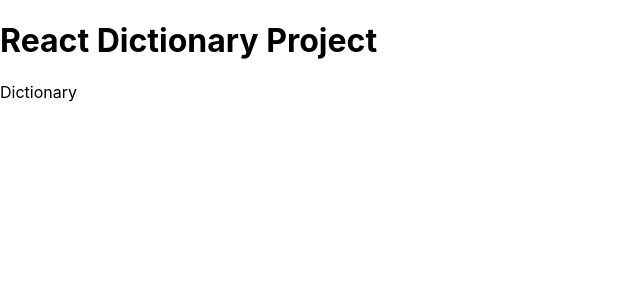
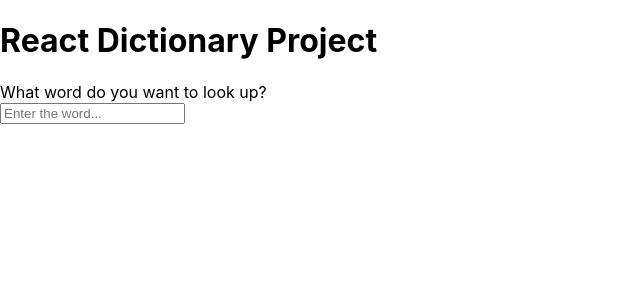
Before and after one commit to Vikkadin/dictionary-app-react, a React (Create React App) app: page / in a window 1280 px wide. Shown: the top 300 px of the page, without its empty margins (0-640 px from the left). Built offline with nearby package versions, Linux system fonts and the light colour scheme.

Commit message:
feat: add search engine

```diff
--- a/src/components/Dictionary.js
+++ b/src/components/Dictionary.js
@@ -1,8 +1,29 @@
-import React from 'react'
+import React, { useState } from 'react'
 
 function Dictionary() {
+    let [keyword, setKeyword] = useState("");
+
+
+    function search(event) {
+        event.preventDefault();
+        alert(`Searching for ${keyword} word meaning`);
+    }
+
+    function handleKeywordChange(event) {
+        setKeyword(event.target.value);
+    }
+
     return (
-        <div>Dictionary</div>
+        <div className="Dictionary">
+            <section>
+                <div className="hint">
+                    What word do you want to look up?
+                </div>
+                <form onSubmit={search} >
+                    <input type="search" utoFocus={true} onChange={handleKeywordChange} placeholder="Enter the word..." />
+                </form>
+            </section>
+        </div>
     )
 }
 
```
